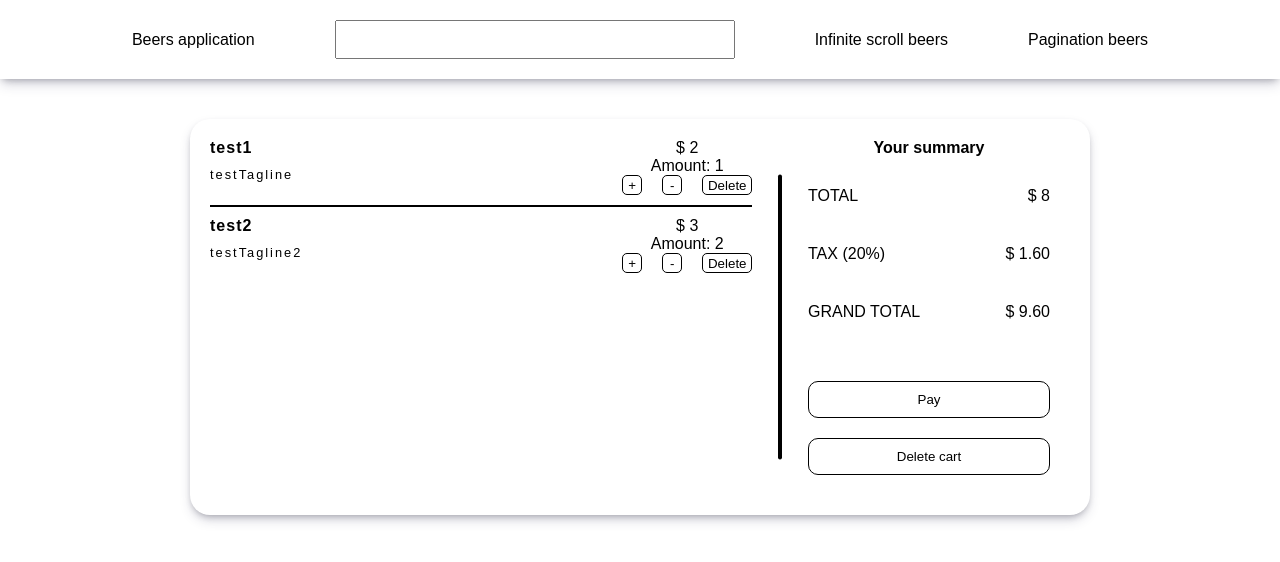
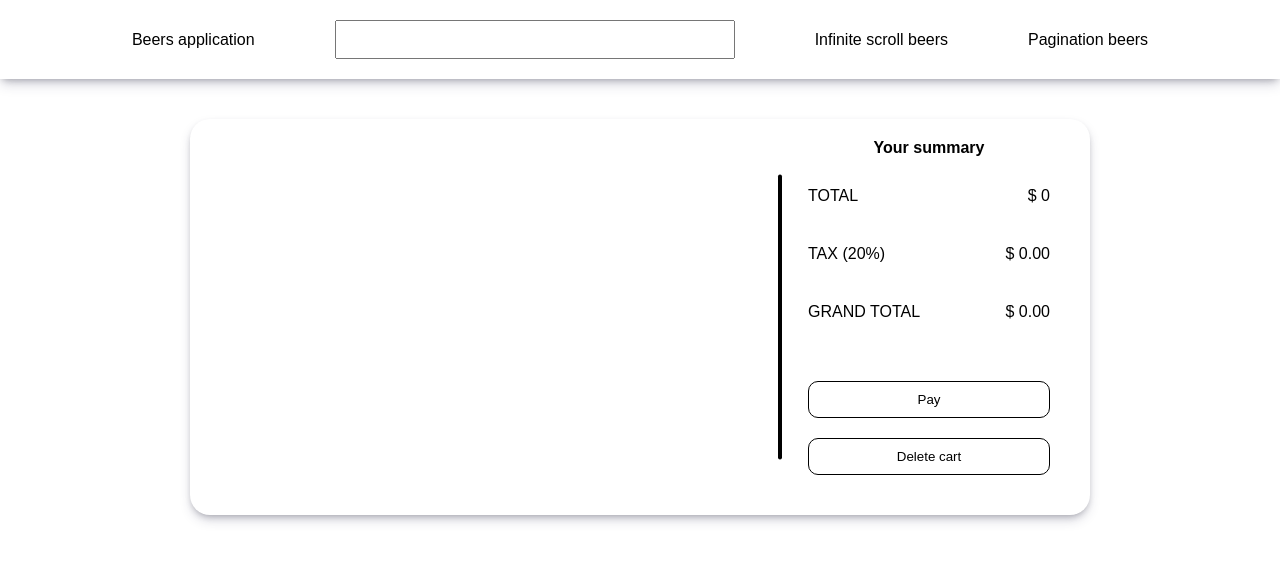
Before and after one commit to xFreshu/e-commerce-app, a Next.js app: page / in a window 1280 px wide. Shown: the top 562 px of the page. Built offline with nearby package versions, Linux system fonts and the light colour scheme.

Commit message:
fixed error when array is empty, and cannot use reduce when array is empty

```diff
--- a/pages/index.tsx
+++ b/pages/index.tsx
@@ -12,26 +12,18 @@ import {
   ShoppingCard,
 } from '../styles/index.styles'
 //(Math.random() * 50).toFixed(2)
-const DUMMY_DATA = [
-  {
-    id: 1,
-    name: 'test1',
-    tagline: 'testTagline',
-    cost: 2,
-    amount: 1,
-  },
-  {
-    id: 2,
-    name: 'test2',
-    tagline: 'testTagline2',
-    cost: 3,
-    amount: 2,
-  },
-]
+interface BeerData {
+  cost: number
+  amount: number
+  id: number
+  name: string
+  tagline: string
+}
+const DUMMY_DATA: [] = []
 const getTotalFromCart: string = DUMMY_DATA.map(
-  (item) => item.cost * item.amount
+  (item: BeerData) => item.cost * item.amount
 )
-  .reduce((prev, next) => prev + next)
+  .reduce((prev, next) => prev + next, 0)
   .toFixed(2)
 
 const Home = () => {
@@ -40,7 +32,7 @@ const Home = () => {
       <Wrapper>
         <ShoppingCard>
           <YourItems>
-            {DUMMY_DATA.map((item) => (
+            {DUMMY_DATA.map((item: BeerData) => (
               <Item key={item.id}>
                 <div>
                   <span>{item.name}</span>
@@ -63,15 +55,15 @@ const Home = () => {
               <TitleSummary>Your summary</TitleSummary>
               <PriceSummary>
                 <span>TOTAL</span>
-                <span>$ {+getTotalFromCart}</span>
+                <span>$ {+getTotalFromCart || 0}</span>
               </PriceSummary>
               <PriceSummary>
                 <span>TAX (20%)</span>
-                <span>$ {(+getTotalFromCart * 0.2).toFixed(2)}</span>
+                <span>$ {(+getTotalFromCart * 0.2).toFixed(2) || 0}</span>
               </PriceSummary>
               <PriceSummary>
                 <span>GRAND TOTAL</span>
-                <span>$ {(+getTotalFromCart * 1.2).toFixed(2)}</span>
+                <span>$ {(+getTotalFromCart * 1.2).toFixed(2) || 0}</span>
               </PriceSummary>
               <ActionButton>Pay</ActionButton>
               <ActionButton>Delete cart</ActionButton>
```
